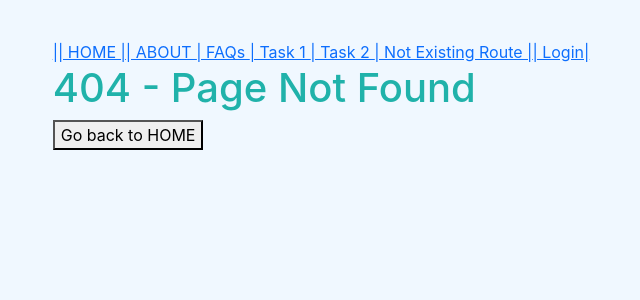
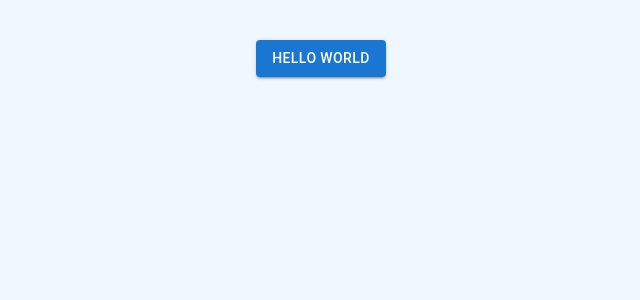
Before and after one commit to rl-albores/create-react-lecciones, a React (Create React App) app in the folder my-app/: page /dashboard in a window 1280 px wide. Before the commit this address had no page. Shown: the top 300 px of the page, without its empty margins (319-959 px from the left). Built offline with nearby package versions, Linux system fonts and the light colour scheme.

Commit message:
Aun no funciona el paso de props por useNavigate

```diff
--- a/my-app/package.json
+++ b/my-app/package.json
@@ -3,6 +3,9 @@
   "version": "0.1.0",
   "private": true,
   "dependencies": {
+    "@emotion/react": "^11.11.1",
+    "@emotion/styled": "^11.11.0",
+    "@mui/material": "^5.14.10",
     "@testing-library/jest-dom": "^5.17.0",
     "@testing-library/react": "^13.4.0",
     "@testing-library/user-event": "^13.5.0",
--- a/my-app/public/index.html
+++ b/my-app/public/index.html
@@ -5,10 +5,10 @@
     <link rel="icon" href="%PUBLIC_URL%/favicon.ico" />
     <meta name="viewport" content="width=device-width, initial-scale=1" />
     <meta name="theme-color" content="#000000" />
+    <meta name="color-scheme" content="dark" />
     <meta
       name="description"
-      content="Web site created using create-react-app"
-    />
+      content="Web site created using create-react-app" />
     <link rel="apple-touch-icon" href="%PUBLIC_URL%/logo192.png" />
     <!--
       manifest.json provides metadata used when your web app is installed on a
--- a/my-app/src/App.css
+++ b/my-app/src/App.css
@@ -48,4 +48,5 @@ body {
   padding-top: 40px;
   padding-bottom: 40px;
   background-color: aliceblue;
+  color-scheme: dark;
 }
--- /dev/null
+++ b/my-app/src/AppRoutingFinal.js
@@ -0,0 +1,43 @@
+import {
+  BrowserRouter as Router,
+  Route,
+  Routes,
+  Link,
+  Navigate,
+} from 'react-router-dom'
+import NotFoundPage from './pages/404/NotFoundPage'
+import './App.css'
+import LoginPage from './pages/auth/LoginPage'
+import DashBoardPage from './pages/dashboard/DashBoard'
+
+function AppRoutingFinal() {
+  let loggedIn = true
+  return (
+    <Router>
+      <Routes>
+        <Route
+          exact
+          path=""
+          element={
+            loggedIn ? (
+              <Navigate to="/dashboard" replace />
+            ) : (
+              <Navigate to="/login" replace />
+            )
+          }
+        />
+        <Route exact path="/login" element={<LoginPage />} />
+        <Route
+          exact
+          path="/dashboard"
+          element={
+            loggedIn ? <DashBoardPage /> : <Navigate to="/login" replace />
+          }
+        />
+        <Route element={<NotFoundPage />} />
+      </Routes>
+    </Router>
+  )
+}
+
+export default AppRoutingFinal
--- a/my-app/src/AppRoutingOne.js
+++ b/my-app/src/AppRoutingOne.js
@@ -8,13 +8,14 @@ import {
 } from 'react-router-dom'
 import './App.css'
 import HomePage from './pages/home/HomePage'
+import StatePage from './pages/home/StatePage'
+
 import NotFoundPage from './pages/404/NotFoundPage'
 import AboutPage from './pages/about-faqs/AboutPage'
 import ProfilePage from './pages/profile/ProfilePage'
 import TasksPage from './pages/tasks/TasksPage'
 import TaskDetailPage from './pages/tasks/TaskDetailPage'
 import LoginPage from './pages/auth/LoginPage'
-import StatePage from './pages/home/StatePage'
 
 function AppRoutingOne() {
   let logged = false
@@ -32,6 +33,7 @@ function AppRoutingOne() {
   ]
   useEffect(() => {
     logged = localStorage.getItem('credentials')
+    console.log('User logged?', logged)
   }, [])
 
   return (
@@ -48,8 +50,8 @@ function AppRoutingOne() {
         </aside>
         <main>
           <Routes>
-            <Route path="/" element={<HomePage />} />
-            <Route path="/online-state" element={<StatePage />} />
+            <Route exact path="/" element={<HomePage />} />
+            <Route exact path="/online-state" element={<StatePage />} />
             <Route
               path="/login"
               element={logged ? <Navigate to="/" replace /> : <LoginPage />}
--- a/my-app/src/index.css
+++ b/my-app/src/index.css
@@ -5,6 +5,7 @@ body {
     sans-serif;
   -webkit-font-smoothing: antialiased;
   -moz-osx-font-smoothing: grayscale;
+  color-scheme: dark;
 }
 
 code {
--- a/my-app/src/index.js
+++ b/my-app/src/index.js
@@ -6,12 +6,14 @@ import './index.css'
 /* import App from './App' */
 import reportWebVitals from './reportWebVitals'
 import AppRoutingOne from './AppRoutingOne'
+import AppRoutingFinal from './AppRoutingFinal'
 
 const root = ReactDOM.createRoot(document.getElementById('root'))
 root.render(
   <React.StrictMode>
     {/* <App /> */}
-    <AppRoutingOne />
+    {/* <AppRoutingOne /> */}
+    <AppRoutingFinal />
   </React.StrictMode>
 )
 
--- /dev/null
+++ b/my-app/src/pages/dashboard/DashBoard.jsx
@@ -0,0 +1,12 @@
+import React from 'react'
+import { Button } from '@mui/material'
+
+const DashBoardPage = () => {
+  return (
+    <div>
+      <Button variant="contained">Hello world</Button>
+    </div>
+  )
+}
+
+export default DashBoardPage
--- a/my-app/src/pages/home/HomePage.jsx
+++ b/my-app/src/pages/home/HomePage.jsx
@@ -1,15 +1,22 @@
-import React from 'react'
-import { useNavigate } from 'react-router-dom'
+import React, { useEffect } from 'react'
+import { useLocation, useNavigate } from 'react-router-dom'
 
 const HomePage = () => {
   const navigate = useNavigate()
+  const location = useLocation()
+
+  useEffect(() => {
+    console.log(location.search)
+  })
+
+  console.log('We are in route: ', location.pathname)
 
   const navigateTo = (path) => {
     navigate(path)
   }
 
   const navigateProps = (path) => {
-    navigate({
+    navigate(path, {
       pathname: path,
       search: '?online=true',
       state: { online: true },
--- a/my-app/src/pages/home/StatePage.jsx
+++ b/my-app/src/pages/home/StatePage.jsx
@@ -4,14 +4,14 @@ import { useLocation } from 'react-router-dom'
 const StatePage = () => {
   const location = useLocation()
 
-  console.log('Location state: ', location.state?.online)
+  console.log('Location state: ', location.state.online)
   console.log('Query Params: ', location.search)
 
   return (
     <div>
       <h1>
         State:
-        {location.state?.online ? 'The user is online' : 'The user is offline'}
+        {location.state.online ? 'The user is online' : 'The user is offline'}
       </h1>
     </div>
   )
--- a/my-app/src/styles/task.scss
+++ b/my-app/src/styles/task.scss
@@ -20,3 +20,7 @@ h1 {
   color: orangered;
   font-weight: bold;
 }
+
+:root {
+  color-scheme: light dark;
+}
```
Also changed, not shown: 1 other file (tests, documents, lock files or other folders).
